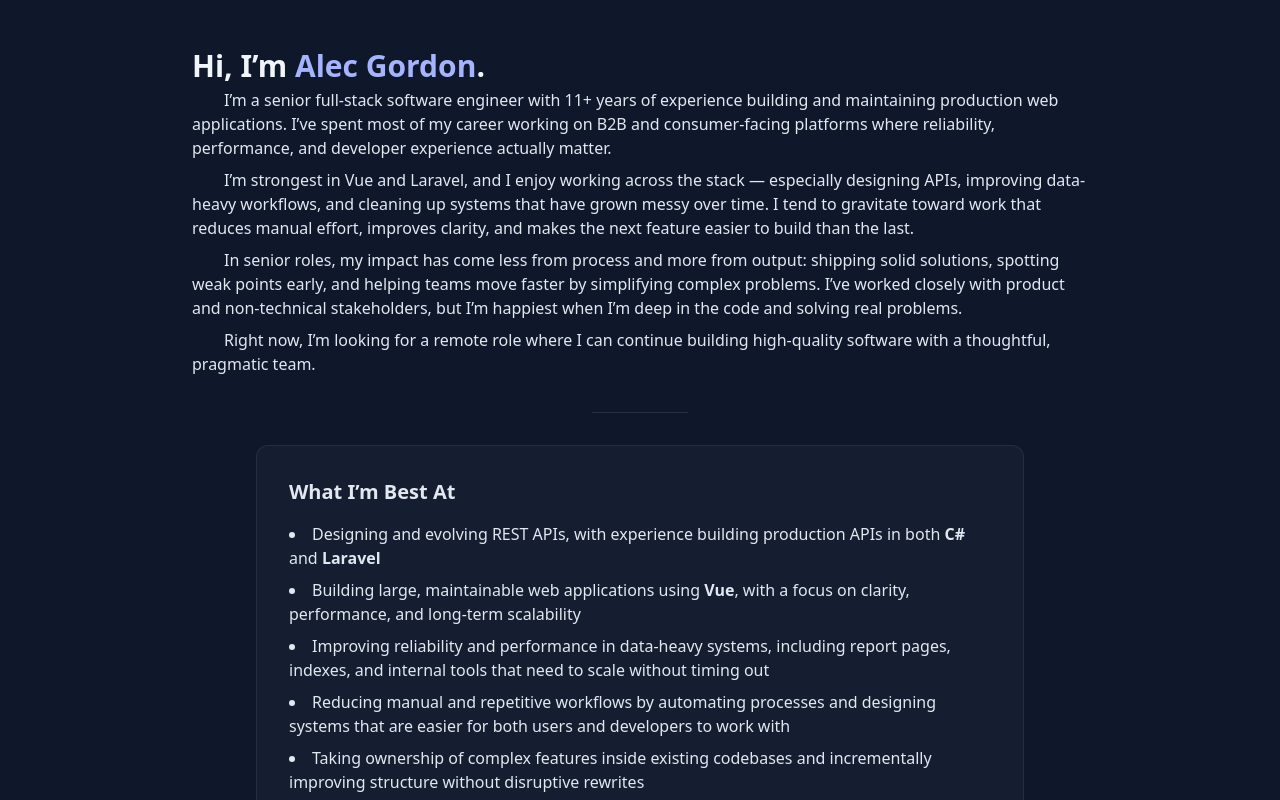
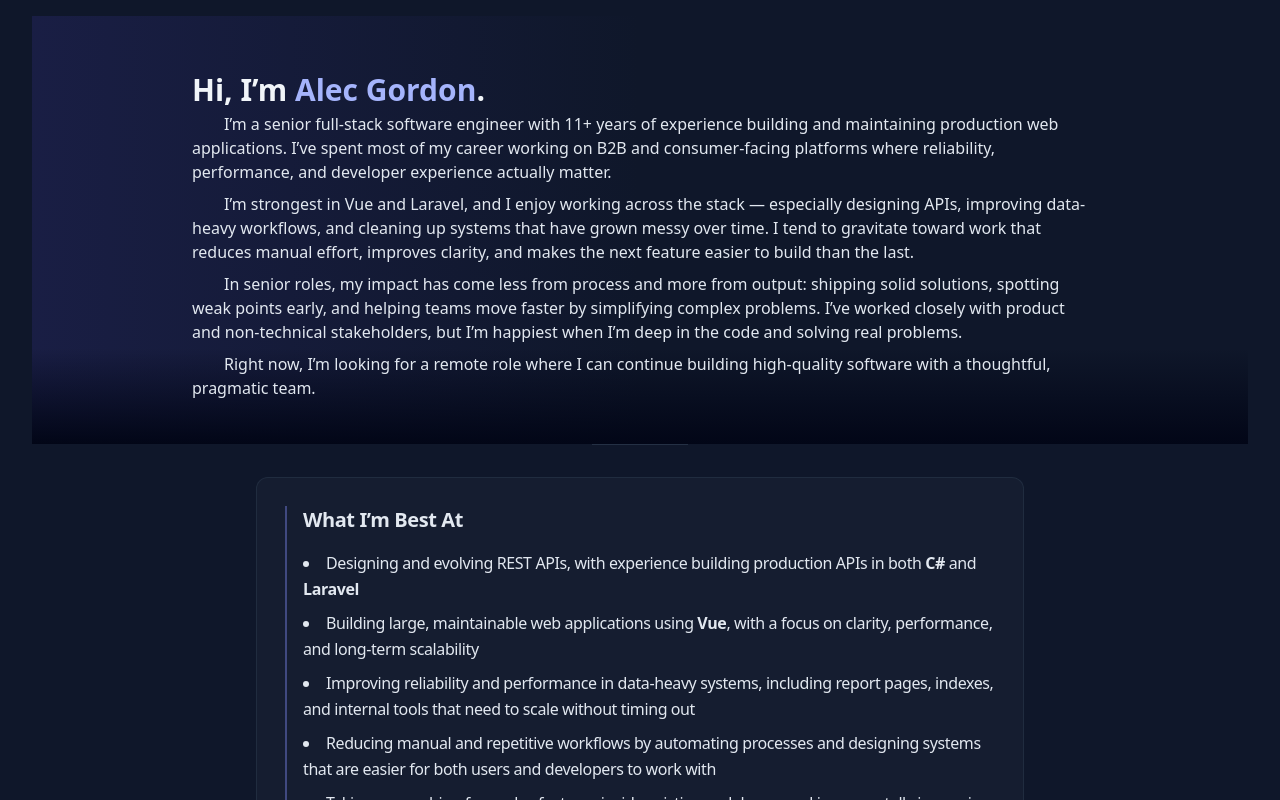
Before and after one commit to insanealec/alecgordon, a Vue app: page / in a window 1280 px wide. Shown: the top 800 px of the page. Built offline with nearby package versions, Linux system fonts and the light colour scheme.

Commit message:
Add gradient to about me section to make it POP and I love gradients

```diff
--- a/src/components/HomePage.vue
+++ b/src/components/HomePage.vue
@@ -8,18 +8,37 @@
 <template>
   <main class="flex flex-col items-center text-slate-200">
 
-    <section class="w-full flex justify-center py-8 px-6">
-      <div class="w-full max-w-4xl">
+    <section class="relative w-full flex justify-center pt-14 pb-10 px-6 overflow-hidden">
+      <!-- Background gradient (left glow / ambient) -->
+      <div
+        class="pointer-events-none absolute inset-0"
+        aria-hidden="true"
+      >
+        <div
+        class="pointer-events-none absolute inset-0
+              bg-gradient-to-r from-indigo-900/30 via-transparent to-transparent"
+      ></div>
+
+      <!-- Bottom fade overlay -->
+      <div
+        class="pointer-events-none absolute bottom-0 left-0 right-0 h-24
+              bg-gradient-to-b from-transparent to-slate-950"
+      ></div>
+      </div>
+
+      <!-- content -->
+      <div class="relative w-full max-w-4xl">
         <AboutMe />
       </div>
     </section>
 
+
     <SectionDivider />
 
-    <section class="w-full flex justify-center py-8 px-6">
+    <section class="w-full flex justify-center py-8 px-6 leading-relaxed tracking-tight">
       <div class="w-full max-w-3xl">
-        <div class="rounded-xl bg-slate-800/40 border border-slate-700/50 p-8">
-          <BestAt />
+        <div class="rounded-xl bg-slate-800/40 border border-slate-700/40 p-7">
+          <BestAt class="border-l-2 border-indigo-400/40 pl-4" />
         </div>
       </div>
     </section>
@@ -28,7 +47,7 @@
 
     <section class="w-full flex justify-center py-8 px-2">
       <div class="w-full max-w-4xl">
-        <h3 class="text-xl font-semibold mb-10 text-slate-100">
+        <h3 class="text-xl font-semibold mb-8 text-slate-100">
           Experience
         </h3>
 
```
